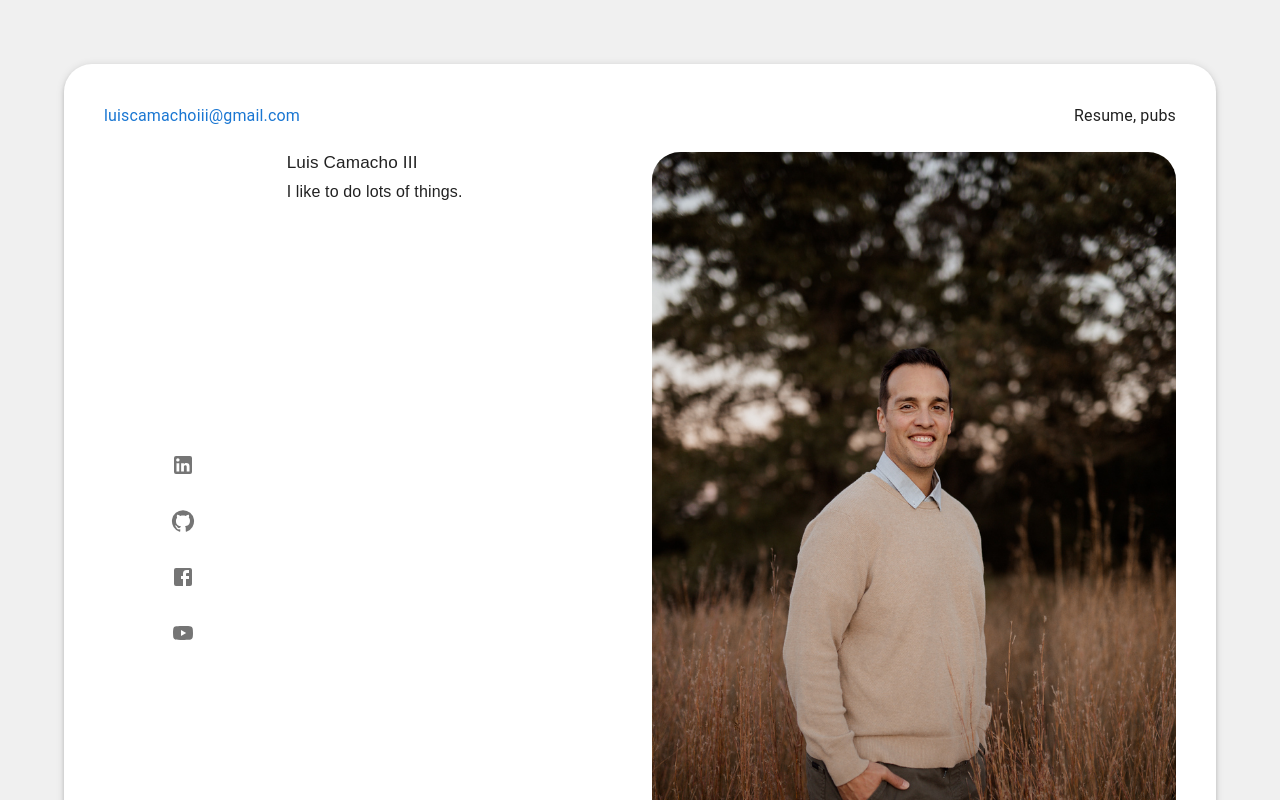
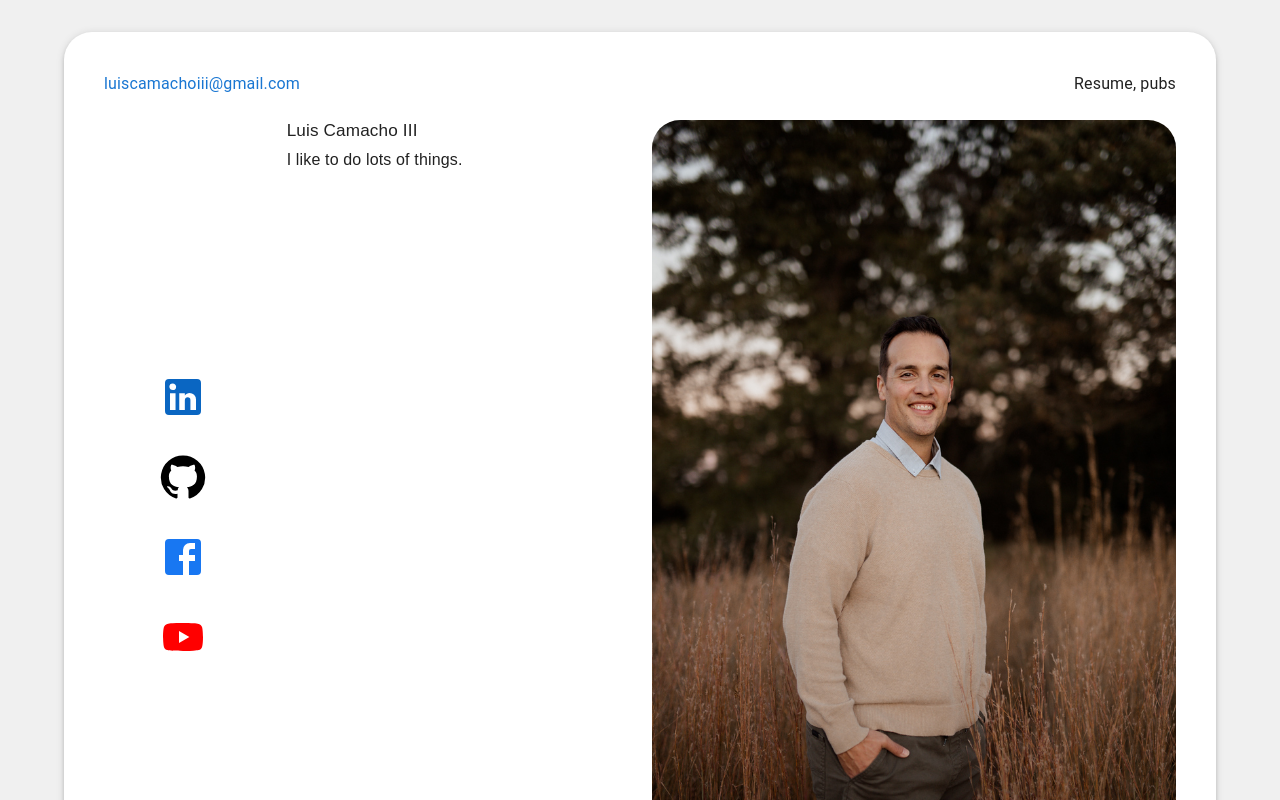
Before and after one commit to lciii/lciii.github.io, a React (Create React App) app in the folder home/: page / in a window 1280 px wide. Shown: the top 800 px of the page. Built offline with nearby package versions, Linux system fonts and the light colour scheme.

Commit message:
fix height, add colors

```diff
--- a/home/public/index.html
+++ b/home/public/index.html
@@ -27,7 +27,7 @@
 
 <body>
   <noscript>You need to enable JavaScript to run this app.</noscript>
-  <div id="root"></div>
+  <div id="root" style="height: 100vh;"></div>
   <!--
       This HTML file is a template.
       If you open it directly in the browser, you will see an empty page.
--- a/home/src/App.tsx
+++ b/home/src/App.tsx
@@ -1,4 +1,4 @@
-import { Container, Paper, Stack } from '@mui/material';
+import { Box, Container, Paper, Stack } from '@mui/material';
 import { MainScene } from './components/MainScene';
 import { TopRow } from './components/TopRow';
 
@@ -6,13 +6,15 @@ import { TopRow } from './components/TopRow';
 
 function App() {
   return (
-    <Container maxWidth="lg" sx={{ paddingY: 8 }}>
+    <Container maxWidth="lg">
+      <Box sx={{ paddingY: 4 }} >
         <Paper sx={{ padding: '40px', borderRadius: '28px' }} elevation={3}>
           <Stack spacing={3}>
             <TopRow />
             <MainScene />
           </Stack>
         </Paper>
+      </Box>
     </Container>
   );
 }
--- a/home/src/components/MainScene.tsx
+++ b/home/src/components/MainScene.tsx
@@ -4,14 +4,16 @@ import LinkedInIcon from '@mui/icons-material/LinkedIn';
 import YouTubeIcon from '@mui/icons-material/YouTube';
 import { Box, Grid2 as Grid, IconButton, Stack, Typography } from '@mui/material';
 
+const iconSize = '2em'
+
 export const MainScene = () => {
     return <Grid container spacing={3}>
         <Grid size={{ xs: 12, sm: 2 }} alignContent='center' justifyItems='center'>
             <Stack spacing={2} direction={{ xs: 'row', sm: 'column' }}>
-                <IconButton><LinkedInIcon /></IconButton>
-                <IconButton><GitHubIcon /></IconButton>
-                <IconButton><FacebookIcon /></IconButton>
-                <IconButton><YouTubeIcon /></IconButton>
+                <IconButton><LinkedInIcon sx={{ fill: '#0a66c2', height: iconSize, width: iconSize }} /></IconButton>
+                <IconButton><GitHubIcon sx={{ fill: 'black', height: iconSize, width: iconSize }} /></IconButton>
+                <IconButton><FacebookIcon sx={{ fill: '#1877F2', height: iconSize, width: iconSize }} /></IconButton>
+                <IconButton><YouTubeIcon sx={{ fill: '#FF0000', height: iconSize, width: iconSize }} /></IconButton>
             </Stack>
         </Grid>
         <Grid size={{ xs: 12, sm: 4 }}>
```
Lines whose indentation alone changed are shown as unchanged.
